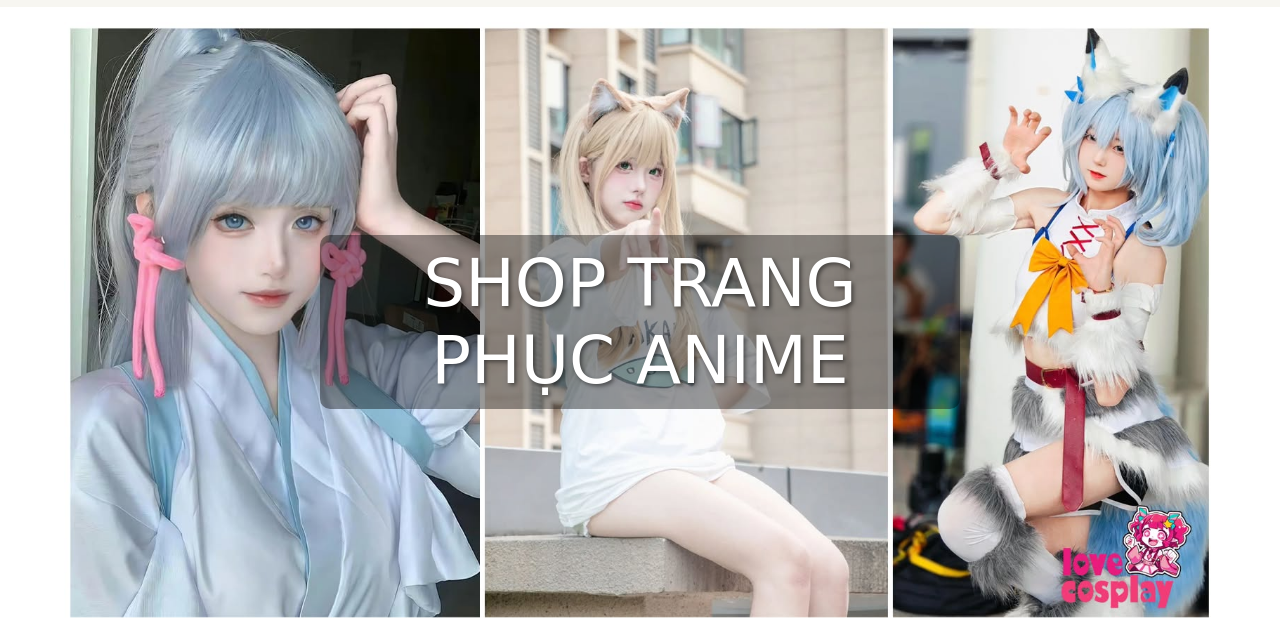
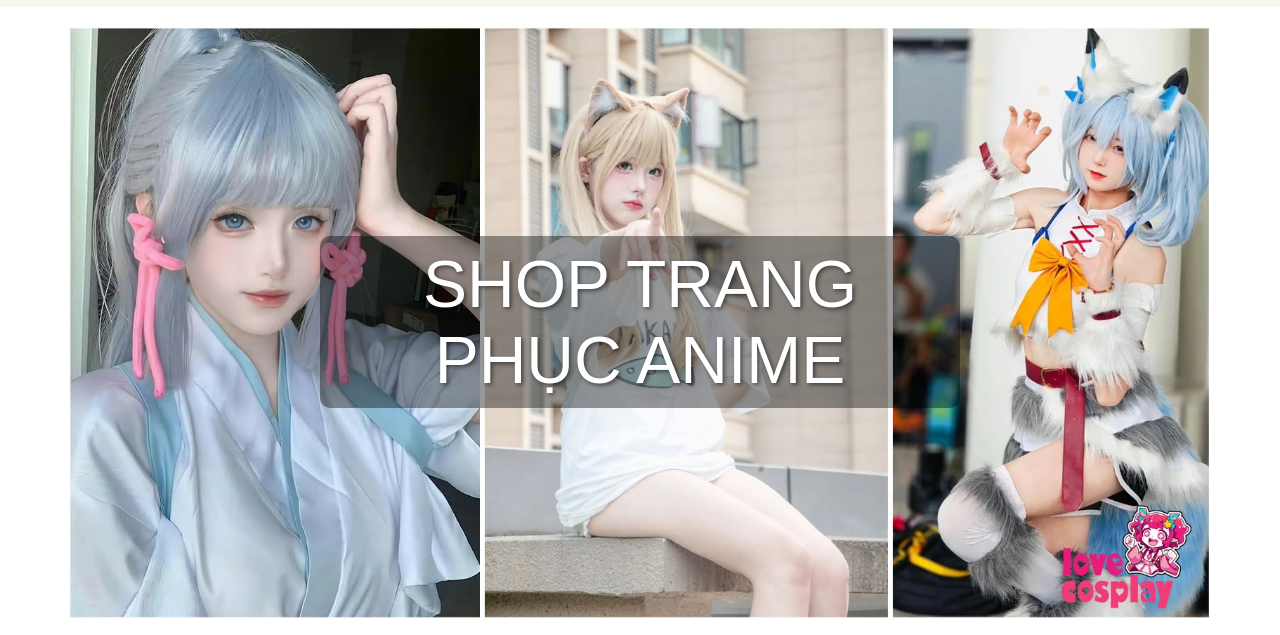
Before and after one commit to NgFinn/NgfinnWeb_thi_30t12, a plain HTML site: page index.html in a window 1280 px wide. Shown: the part 165-800 px from the top of the page. Drawn offline with Linux system fonts and the light colour scheme.

Commit message:
Update style.css

```diff
--- a/style.css
+++ b/style.css
@@ -60,7 +60,7 @@ body {
   top: 50%;
   left: 50%;
   transform: translate(-50%, -50%);
-  font-family: 'Poppins', cursive;
+  font-family: Arial, sans-serif;
   color: #ffffff;
   font-size: 66px;
   text-shadow: 2px 2px 4px rgba(0, 0, 0, 0.5);
```
